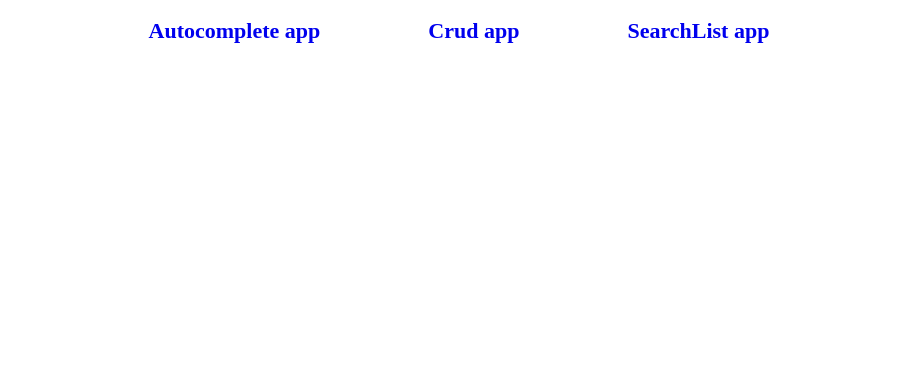
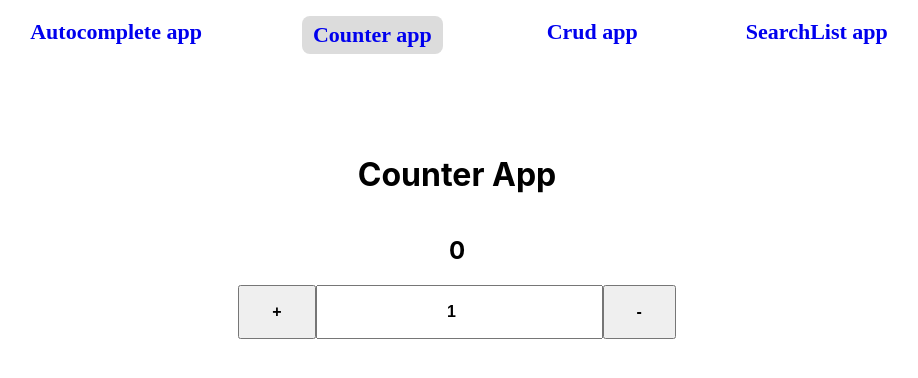
Before and after one commit to Anil-Choudhary-1993/react_hooks_app, a React (Create React App) app: page /counter in a window 1280 px wide. Shown: the top 378 px of the page, without its empty margins (183-1101 px from the left). Built offline with nearby package versions, Linux system fonts and the light colour scheme.

Commit message:
Added counter component

```diff
--- a/src/App.js
+++ b/src/App.js
@@ -9,6 +9,7 @@ import Navbar from './Navbar';
 import CrudApp from './CrudApp';
 import Autocomplete from './Autocomplete';
 import SeacrhList from './SearchListApp';
+import Counter from './Counter';
 
 function App() {
 
@@ -16,6 +17,7 @@ function App() {
     <Router>
       <Navbar />
       <Switch>
+        <Route exact path="/counter" component={Counter} />
         <Route exact path="/crud" component={CrudApp} />
         <Route exact path="/search" component={SeacrhList} />
         <Route exact path="/" component={Autocomplete} />
--- /dev/null
+++ b/src/Counter/index.css
@@ -0,0 +1,14 @@
+.container {
+  margin: 5rem 10rem;
+  display: flex;
+  justify-content: center;
+  align-items: center;
+}
+
+:is(.container > .controls) button,
+input {
+  padding: 1rem 2rem;
+  font-size: medium;
+  font-weight: bold;
+  text-align: center;
+}
--- /dev/null
+++ b/src/Counter/index.js
@@ -0,0 +1,27 @@
+import React from 'react';
+import './index.css'
+
+export default function Counter() {
+  let [counter, setCounter] = React.useState(0);
+  let [inpValue, setInpValue] = React.useState(1);
+
+  const add = () => {
+    setCounter(counter + inpValue);
+  }
+
+  const sub = () => {
+    setCounter(counter - inpValue);
+  }
+
+  return (
+    <div className="container">
+      <h1>Counter App</h1>
+      <h2>{counter}</h2>
+      <div className="controls">
+        <button onClick={add}>+</button>
+        <input aria-label="counterInput" type="number" value={inpValue} onChange={(e) => setInpValue(+(e.target.value))} />
+        <button onClick={sub}>-</button>
+      </div>
+    </div>
+  )
+}
--- a/src/Navbar.js
+++ b/src/Navbar.js
@@ -1,20 +1,21 @@
 import React from 'react'
 import {
   Link,
-  useRouteMatch
+  useParams
 } from "react-router-dom";
 import './navbar.css'
 
 export default function Navbar() {
   let path = window.location.pathname;
-  let match = useRouteMatch();
+  let params = useParams();
 
   return (
     <nav className="navbar">
       <ul>
-        <li className={path == "/" ? 'active' : ''}><Link to="/">Autocomplete app</Link></li>
-        <li className={path == "/crud" ? 'active' : ''}><Link to="/crud">Crud app</Link></li>
-        <li className={path == "/search" ? 'active' : ''}><Link to="/search">SearchList app</Link></li>
+        <li className={path === "/" ? 'active' : ''}><Link to="/">Autocomplete app</Link></li>
+        <li className={path === "/counter" ? 'active' : ''}><Link to="/counter">Counter app</Link></li>
+        <li className={path === "/crud" ? 'active' : ''}><Link to="/crud">Crud app</Link></li>
+        <li className={path === "/search" ? 'active' : ''}><Link to="/search">SearchList app</Link></li>
       </ul>
     </nav>
   )
```
Also changed, not shown: 1 other file (tests, documents, lock files or other folders).
